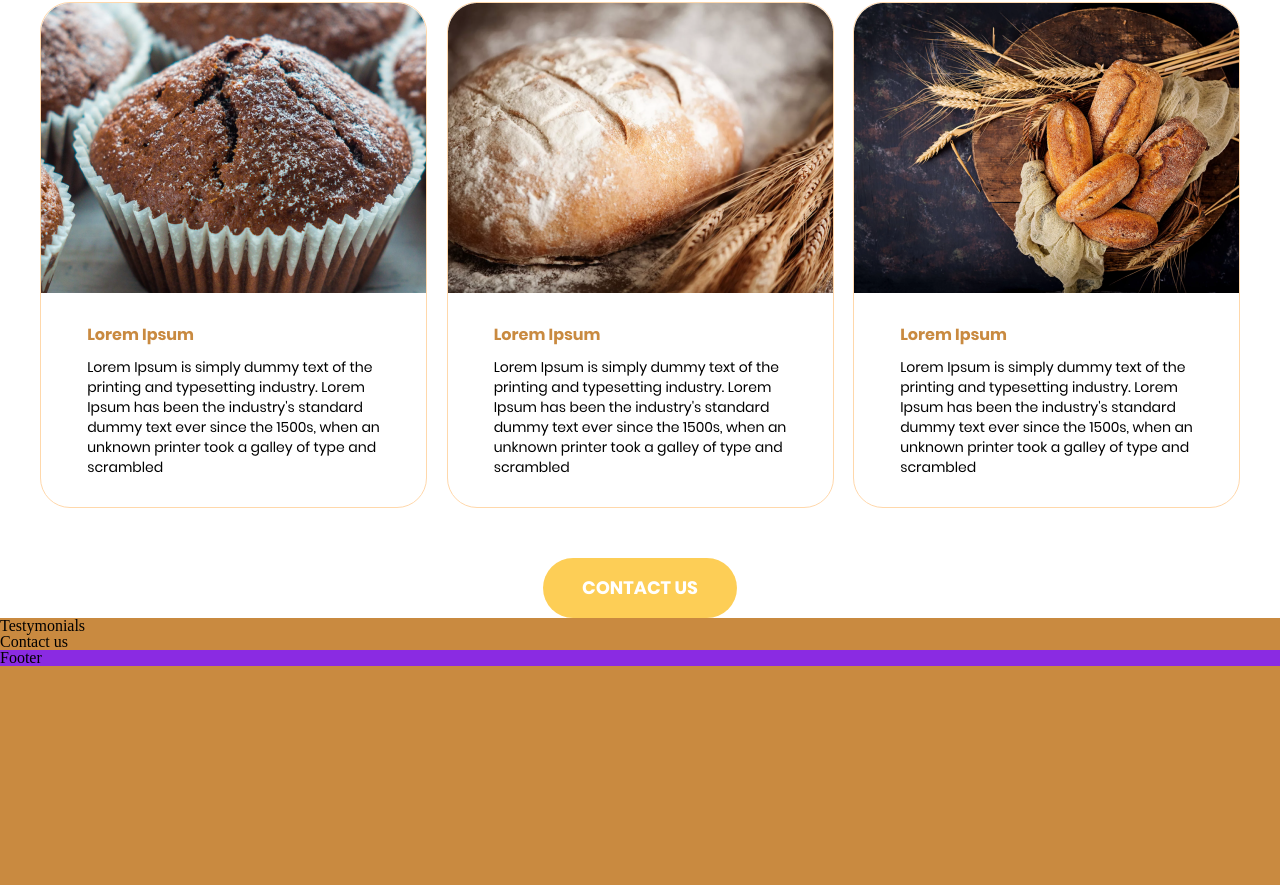
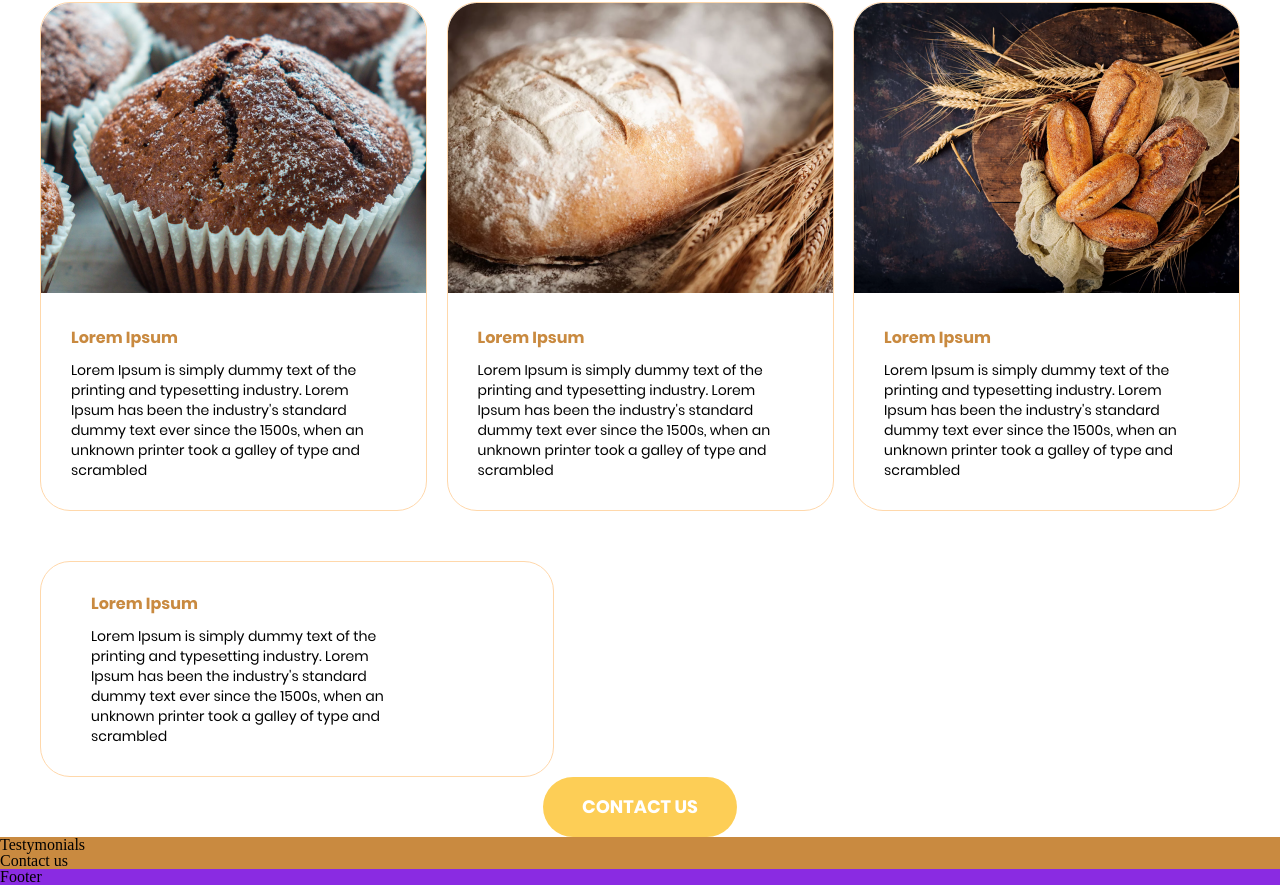
Before and after one commit to Sosa-chamberlain/Bakery, a website built with Parcel: page src/index.html in a window 1280 px wide. Shown: the part 2842-3727 px from the top of the page. Before the commit the page ends 3508 px from the top, so only its background shows below. Built offline with nearby package versions, Linux system fonts and the light colour scheme; a web font is replaced by a local one.

Commit message:
cr: правки по ревью

```diff
--- a/src/index.html
+++ b/src/index.html
@@ -107,7 +107,7 @@
 
                     <img class="card__img" src="./img/services-img-1.png" alt="services-img-1">
                     <div class="card__text">
-                        <h2 class="title-secondary title-secondary--inverse">Lorem Ipsum</h2>
+                        <h2 class="card__title title-secondary title-secondary--inverse">Lorem Ipsum</h2>
                         <p class="description description--small description--inverse">Lorem Ipsum is simply dummy text
                             of the<br> printing and
                             typesetting industry. Lorem<br> Ipsum has been the industry's standard<br> dummy text ever
@@ -118,7 +118,7 @@
                 <li class="services__card card">
                     <img class="card__img" src="./img/services-img-2.png" alt="services-img-2">
                     <div class="card__text">
-                        <h2 class="title-secondary title-secondary--inverse">Lorem Ipsum</h2>
+                        <h2 class="card__title title-secondary title-secondary--inverse">Lorem Ipsum</h2>
                         <p class="description description--small description--inverse">Lorem Ipsum is simply dummy text
                             of the<br> printing and
                             typesetting industry. Lorem<br> Ipsum has been the industry's standard<br> dummy text ever
@@ -129,7 +129,7 @@
                 <li class="services__card card">
                     <img class="card__img" src="./img/services-img-3.png" alt="services-img-3">
                     <div class="card__text">
-                        <h2 class="title-secondary title-secondary--inverse">Lorem Ipsum</h2>
+                        <h2 class="card__title title-secondary title-secondary--inverse">Lorem Ipsum</h2>
                         <p class="description description--small description--inverse">Lorem Ipsum is simply dummy text
                             of the<br> printing and
                             typesetting industry. Lorem<br> Ipsum has been the industry's standard<br> dummy text ever
@@ -138,6 +138,27 @@
                     </div>
                 </li>
             </ul>
+
+            <div>
+
+                <ul>
+                    <li>
+                        <div class="card card--size-l">
+                            <div class="card__text">
+                                <h2 class="card__title title-secondary title-secondary--inverse">Lorem Ipsum</h2>
+                                <p class="description description--small description--inverse">Lorem Ipsum is simply dummy text
+                                    of the<br> printing and
+                                    typesetting industry. Lorem<br> Ipsum has been the industry's standard<br> dummy text ever
+                                    since the
+                                    1500s, when an<br> unknown printer took a galley of type and<br> scrambled</p>
+                            </div>
+
+                        </div>
+                    </li>
+                </ul>
+
+            </div>
+
             <button class="services__button button button--center">CONTACT US</button>
         </div>
     </section>
--- a/src/styles/card.scss
+++ b/src/styles/card.scss
@@ -1,22 +1,26 @@
 .card {
     width: 385px;
-    height: 504px;
     border-radius: 30px;
     border: 1px solid #FFD8AB;
-    display: flex;
-    flex-direction: column;
-    justify-content: space-between;
+
+    &--size-l {
+        width: 512px;
+    }
 
     &__text {
-        margin: 0 auto;
-        display: flex;
-        flex-direction: column;
-        gap: 10px;
-        padding-top: 30px;
-        padding-bottom: 30px;
+        padding: 30px;
+    }
+
+    &__title {
+        padding-bottom: 10px;
     }
 
     &__img {
         overflow: hidden;
     }
 }
+
+.card--size-l .card__text {
+    padding-left: 50px;
+    padding-right: 50px;
+}
```
